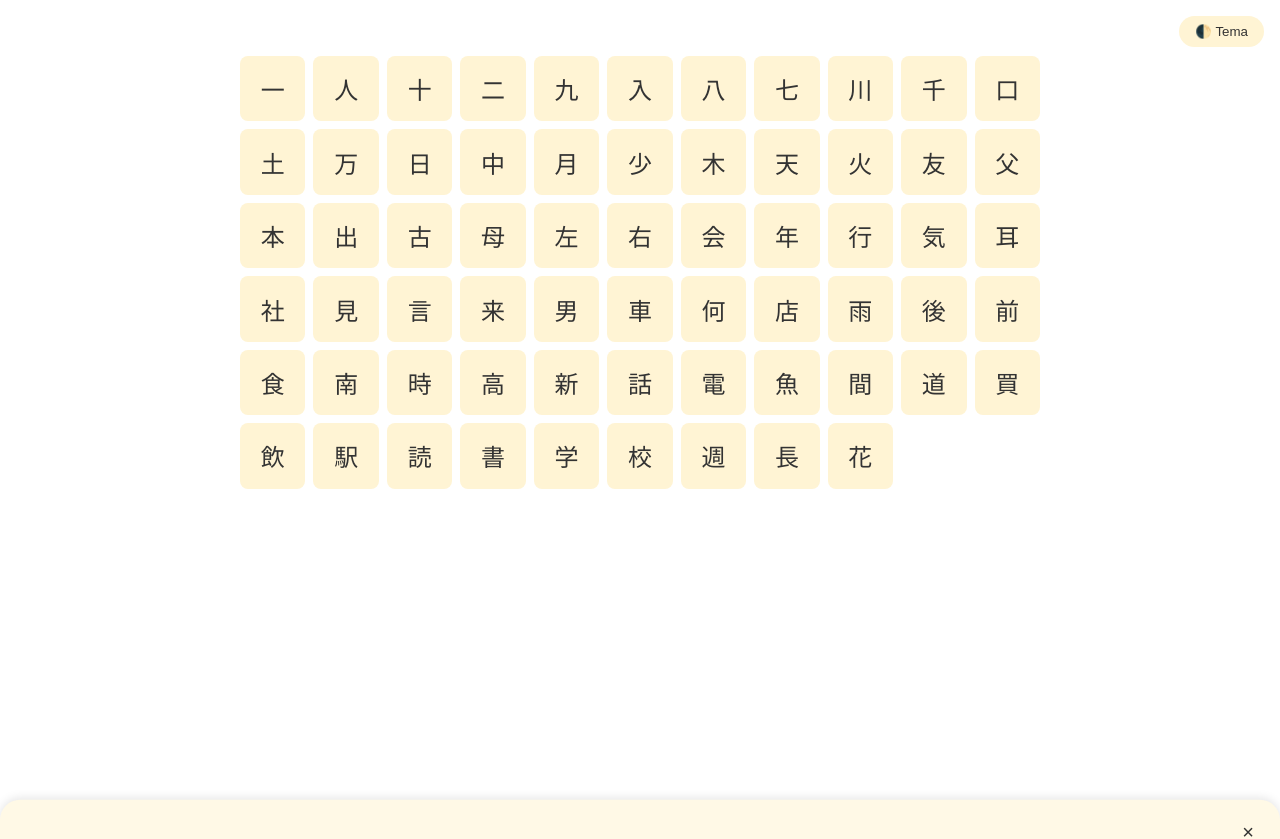
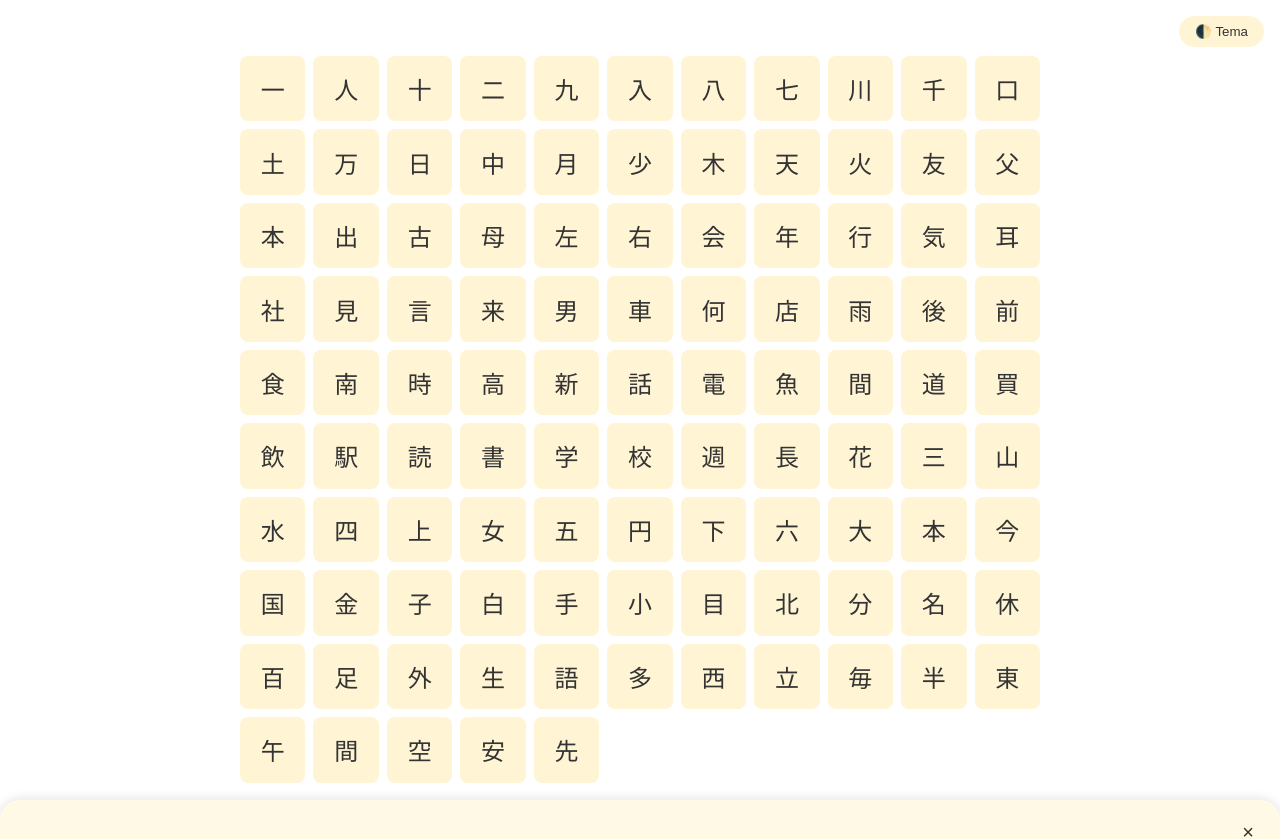
Before and after one commit to oechenique/kanjis, a plain HTML site: page index.html in a window 1280 px wide. Before the commit the page ends 800 px from the top, so only its background shows below. Drawn offline with Linux system fonts and the light colour scheme.

Commit message:
Update index.html

```diff
--- a/index.html
+++ b/index.html
@@ -211,6 +211,46 @@
         <div class="kanji-item" data-kanji="週" data-meanings="semana" data-onyomi="シュウ (shuu)" data-kunyomi="">週</div>
         <div class="kanji-item" data-kanji="長" data-meanings="largo, líder" data-onyomi="チョウ (chou)" data-kunyomi="なが (naga)">長</div>
         <div class="kanji-item" data-kanji="花" data-meanings="flor" data-onyomi="カ (ka), ケ (ke)" data-kunyomi="はな (hana)">花</div>
+        <div class="kanji-item" data-kanji="三" data-meanings="tres" data-onyomi="サン (san)" data-kunyomi="み (mi), みっ (mi)">三</div>
+        <div class="kanji-item" data-kanji="山" data-meanings="montaña" data-onyomi="サン (san)" data-kunyomi="やま (yama)">山</div>
+        <div class="kanji-item" data-kanji="水" data-meanings="agua" data-onyomi="スイ (sui)" data-kunyomi="みず (mizu)">水</div>
+        <div class="kanji-item" data-kanji="四" data-meanings="cuatro" data-onyomi="シ (shi)" data-kunyomi="よ (yo), よん (yon)">四</div>
+        <div class="kanji-item" data-kanji="上" data-meanings="arriba, encima" data-onyomi="ジョウ (jou)" data-kunyomi="うえ (ue), あ (a)">上</div>
+        <div class="kanji-item" data-kanji="女" data-meanings="mujer" data-onyomi="ジョ (jo)" data-kunyomi="おんな (onna)">女</div>
+        <div class="kanji-item" data-kanji="五" data-meanings="cinco" data-onyomi="ゴ (go)" data-kunyomi="いつ (itsu)">五</div>
+        <div class="kanji-item" data-kanji="円" data-meanings="círculo, yen" data-onyomi="エン (en)" data-kunyomi="まる (maru)">円</div>
+        <div class="kanji-item" data-kanji="下" data-meanings="abajo, debajo" data-onyomi="カ (ka), ゲ (ge)" data-kunyomi="した (shita)">下</div>
+        <div class="kanji-item" data-kanji="六" data-meanings="seis" data-onyomi="ロク (roku)" data-kunyomi="む (mu), むっ (mu)">六</div>
+        <div class="kanji-item" data-kanji="大" data-meanings="grande" data-onyomi="ダイ (dai), タイ (tai)" data-kunyomi="おお (oo)">大</div>
+        <div class="kanji-item" data-kanji="本" data-meanings="libro, origen" data-onyomi="ホン (hon)" data-kunyomi="もと (moto)">本</div>
+        <div class="kanji-item" data-kanji="今" data-meanings="ahora" data-onyomi="コン (kon)" data-kunyomi="いま (ima)">今</div>
+        <div class="kanji-item" data-kanji="国" data-meanings="país" data-onyomi="コク (koku)" data-kunyomi="くに (kuni)">国</div>
+        <div class="kanji-item" data-kanji="金" data-meanings="oro, dinero" data-onyomi="キン (kin), コン (kon)" data-kunyomi="かね (kane)">金</div>
+        <div class="kanji-item" data-kanji="子" data-meanings="niño" data-onyomi="シ (shi), ス (su)" data-kunyomi="こ (ko)">子</div>
+        <div class="kanji-item" data-kanji="白" data-meanings="blanco" data-onyomi="ハク (haku), ビャク (byaku)" data-kunyomi="しろ (shiro)">白</div>
+        <div class="kanji-item" data-kanji="手" data-meanings="mano" data-onyomi="シュ (shu)" data-kunyomi="て (te)">手</div>
+        <div class="kanji-item" data-kanji="小" data-meanings="pequeño" data-onyomi="ショウ (shou)" data-kunyomi="ちい (chii)">小</div>
+        <div class="kanji-item" data-kanji="目" data-meanings="ojo" data-onyomi="モク (moku), ボク (boku)" data-kunyomi="め (me)">目</div>
+        <div class="kanji-item" data-kanji="北" data-meanings="norte" data-onyomi="ホク (hoku)" data-kunyomi="きた (kita)">北</div>
+        <div class="kanji-item" data-kanji="分" data-meanings="dividir, minuto" data-onyomi="ブン (bun), フン (fun)" data-kunyomi="わ (wa)">分</div>
+        <div class="kanji-item" data-kanji="名" data-meanings="nombre" data-onyomi="メイ (mei), ミョウ (myou)" data-kunyomi="な (na)">名</div>
+        <div class="kanji-item" data-kanji="休" data-meanings="descanso" data-onyomi="キュウ (kyuu)" data-kunyomi="やす (yasu)">休</div>
+        <div class="kanji-item" data-kanji="百" data-meanings="cien" data-onyomi="ヒャク (hyaku)" data-kunyomi="">百</div>
+        <div class="kanji-item" data-kanji="足" data-meanings="pie, suficiente" data-onyomi="ソク (soku)" data-kunyomi="あし (ashi)">足</div>
+        <div class="kanji-item" data-kanji="外" data-meanings="fuera" data-onyomi="ガイ (gai), ゲ (ge)" data-kunyomi="そと (soto)">外</div>
+        <div class="kanji-item" data-kanji="生" data-meanings="vida, nacer" data-onyomi="セイ (sei), ショウ (shou)" data-kunyomi="い (i), なま (nama)">生</div>
+        <div class="kanji-item" data-kanji="語" data-meanings="palabra, idioma" data-onyomi="ゴ (go)" data-kunyomi="かた (kata)">語</div>
+        <div class="kanji-item" data-kanji="多" data-meanings="muchos" data-onyomi="タ (ta)" data-kunyomi="おお (oo)">多</div>
+        <div class="kanji-item" data-kanji="西" data-meanings="oeste" data-onyomi="セイ (sei), サイ (sai)" data-kunyomi="にし (nishi)">西</div>
+        <div class="kanji-item" data-kanji="立" data-meanings="pararse" data-onyomi="リツ (ritsu)" data-kunyomi="た (ta)">立</div>
+        <div class="kanji-item" data-kanji="毎" data-meanings="cada" data-onyomi="マイ (mai)" data-kunyomi="">毎</div>
+        <div class="kanji-item" data-kanji="半" data-meanings="mitad" data-onyomi="ハン (han)" data-kunyomi="">半</div>
+        <div class="kanji-item" data-kanji="東" data-meanings="este" data-onyomi="トウ (tou)" data-kunyomi="ひがし (higashi)">東</div>
+        <div class="kanji-item" data-kanji="午" data-meanings="mediodía" data-onyomi="ゴ (go)" data-kunyomi="">午</div>
+        <div class="kanji-item" data-kanji="間" data-meanings="intervalo, entre" data-onyomi="カン (kan)" data-kunyomi="あいだ (aida)">間</div>
+        <div class="kanji-item" data-kanji="空" data-meanings="cielo, vacío" data-onyomi="クウ (kuu)" data-kunyomi="そら (sora)">空</div>
+        <div class="kanji-item" data-kanji="安" data-meanings="barato, seguro" data-onyomi="アン (an)" data-kunyomi="やす (yasu)">安</div>
+        <div class="kanji-item" data-kanji="先" data-meanings="anterior, futuro" data-onyomi="セン (sen)" data-kunyomi="さき (saki)">先</div>
     </div>
 
     <div class="kanji-info">
```
